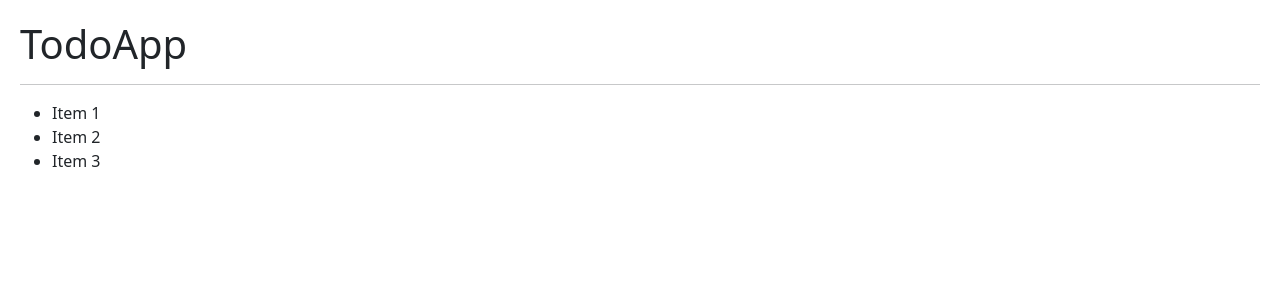
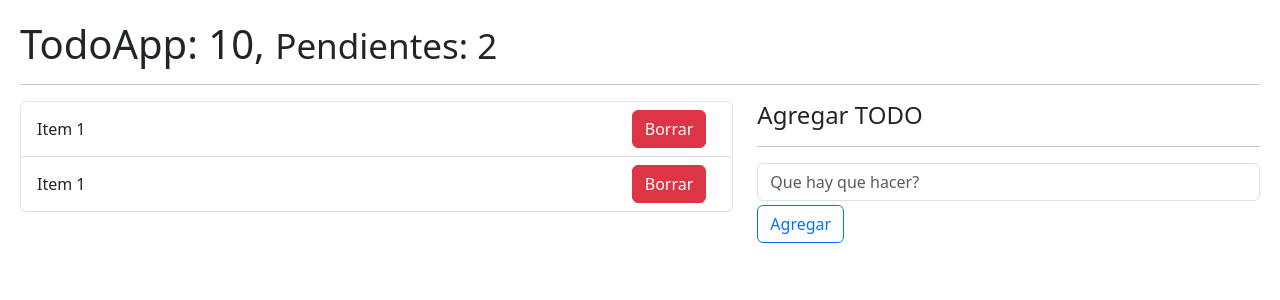
Before and after one commit to juanamezquitadoctus/Curso-React, a React (Vite) app in the folder 05-hook-app/: page / in a window 1280 px wide. Shown: the top 300 px of the page. Built offline with nearby package versions, Linux system fonts and the light colour scheme.

Commit message:
Creando el cascaron de la lista de TODOs y Tarea: Crear componentes y emitir eventos

```diff
--- a/05-hook-app/src/08-useReducer/TodoApp.jsx
+++ b/05-hook-app/src/08-useReducer/TodoApp.jsx
@@ -9,23 +9,50 @@
     },
     {
         id: new Date().getTime() * 3,
-        description: 'Recolectar la piedra del alma',
+        description: 'Recolectar la piedra del tiempo',
         done: false,
     },
 ]
 
 export const TodoApp = () => {
-    const [todos, dispatch] = useReducer( todoReducer, initialState )
+    const [todos, dispatch] = useReducer( todoReducer, initialState );
+
+    const handleNewTodo = ( todo ) => {
+        console.log({ todo });
+    }
 
     return (
         <>
-            <h1>TodoApp</h1>
+            <h1>TodoApp: 10, <small>Pendientes: 2</small></h1>
             <hr />
-            <ul>
-                <li>Item 1</li>
-                <li>Item 2</li>
-                <li>Item 3</li>
-            </ul>
+            <div className="row">
+                <div className="col-7">
+                    {/* TodoList */}
+                    <ul className="list-group">
+                        {
+                            todos.map( todo => (
+                                // TodoItem...
+                                <li key={ todo.id } className="list-group-item d-flex justify-content-between">
+                                    <span className="align-self-center">Item 1</span>
+                                    <button className="btn btn-danger">Borrar</button>
+                                </li>
+                            ))
+                        }
+                    </ul>
+                    {/* Fin TodoList */}
+                </div>
+                <div className="col-5">
+                    <h4>Agregar TODO</h4>
+                    <hr />
+                    {/* TodoAdd onNewTodo( todo ) */}
+                    {/* { id: new Date()..., description: '', done: false } */}
+                    <form>
+                        <input type="text" placeholder="Que hay que hacer?" className="form-control" />
+                        <button type="submit" className="btn btn-outline-primary mt-1">Agregar</button>
+                    </form>
+                    {/* Fin TodoAdd */}
+                </div>
+            </div>
         </>
     )
 }
```
